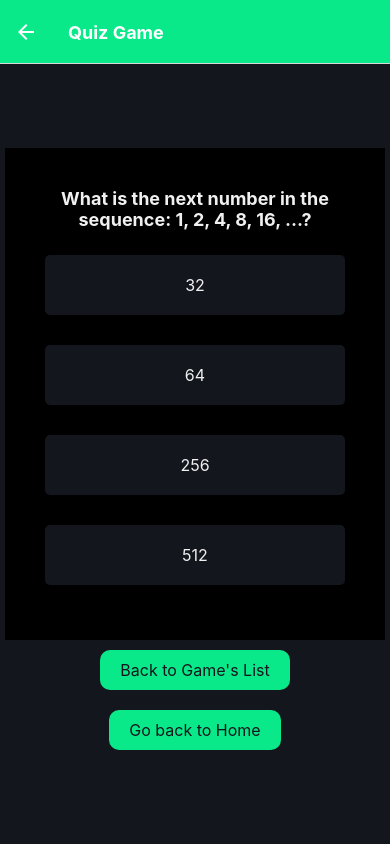
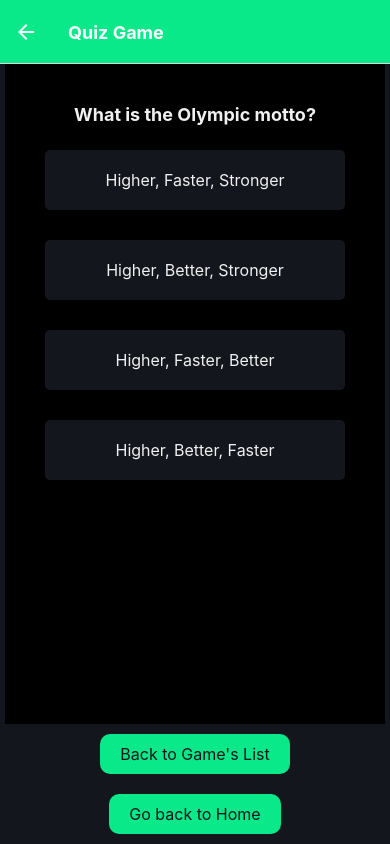
Before and after one commit to jolimadev2/updateApp3Games, a React Native app: screen /Game1 in a window 390 px wide. Built offline with nearby package versions, Linux system fonts and the light colour scheme.

Commit message:
update quiz with olympic theme

```diff
--- a/components/QuizGame.jsx
+++ b/components/QuizGame.jsx
@@ -5,51 +5,51 @@ import {
   TouchableOpacity,
   StyleSheet,
   ImageBackground,
+  ScrollView,
 } from "react-native";
 
 const QuizGame = () => {
   const [currentQuestion, setCurrentQuestion] = useState(0);
   const [showExplanation, setShowExplanation] = useState(false);
   const [score, setScore] = useState(0);
-  // Array de objetos con las preguntas p/el quiz, esto podemos mejorarlo con Firebase y actualizar las preguntas desde ahí.
+
   const preguntas = [
     {
-      pregunta: "What is the next number in the sequence: 1, 2, 4, 8, 16, ...?",
-      opciones: ["32", "64", "256", "512"],
+      pregunta: "What is the Olympic motto?",
+      opciones: ["Higher, Faster, Stronger", "Higher, Better, Stronger", "Higher, Faster, Better", "Higher, Better, Faster"],
+      respuestaCorrecta: 0,
+      explicación:
+        "The Olympic motto is 'Citius, Altius, Fortius', which is Latin for 'Faster, Higher, Stronger'.",
+    },
+    {
+      pregunta: "In which year were the first modern Olympic Games held?",
+      opciones: ["1896", "1900", "1912", "1920"],
+      respuestaCorrecta: 0,
+      explicación:
+        "The first modern Olympic Games were held in Athens, Greece, in 1896.",
+    },
+    {
+      pregunta: "Which country has won the most Olympic medals?",
+      opciones: ["China", "Germany", "USA", "Russia"],
+      respuestaCorrecta: 2,
+      explicación: "The United States has won the most Olympic medals.",
+    },
+    {
+      pregunta: "Which sport is known as 'the sport of kings' and is part of the Summer Olympics?",
+      opciones: ["Equestrian", "Tennis", "Polo", "Fencing"],
+      respuestaCorrecta: 0,
+      explicación:
+        "Equestrian, often referred to as 'the sport of kings', is part of the Summer Olympics.",
+    },
+    {
+      pregunta: "Which athlete has won the most Olympic gold medals?",
+      opciones: ["Usain Bolt", "Michael Phelps", "Larisa Latynina", "Paavo Nurmi"],
       respuestaCorrecta: 1,
       explicación:
-        "The sequence is a geometric progression, in which each number is twice the previous one. Therefore, the next number is 2 * 16 = 32.",
-    },
-    {
-      pregunta: "Which animal has more legs?",
-      opciones: ["The octopus", "The spider", "The starfish", "The earthworm"],
-      respuestaCorrecta: 3,
-      explicación:
-        "The starfish has up to 50 legs, making it the animal with the most legs.",
-    },
-    {
-      pregunta: "What is the capital of France?",
-      opciones: ["París", "Saint Tropez", "Lyon", "Bordeaux"],
-      respuestaCorrecta: 1,
-      explicación: "Paris is the capital of France.",
-    },
-    {
-      pregunta: "What is the result of 2 + 2 * 2?",
-      opciones: ["6", "8", "10", "12"],
-      respuestaCorrecta: 2,
-      explicación:
-        "The order of the mathematical operations is: 1. Multiplication and division 2. Addition and subtractionTherefore, the result is 2 * 2 = 4, then 4 + 2 = 6.",
-    },
-    {
-      pregunta: "What is the answer to life, the universe and everything?",
-      opciones: ["32", "The answer is 42", "No answer", "I don't know."],
-      respuestaCorrecta: 1,
-      explicación:
-        "The answer to life, the universe and everything is 42, according to Douglas Adams' novel 'The Hitchhiker's Guide to the Galactic Hitchhiker'.",
+        "Michael Phelps, an American swimmer, has won the most Olympic gold medals.",
     },
   ];
 
-  // Logica para setear las respuestas, como ven recibiimos como param un dato tipo number
   const handleAnswer = (respuestaSeleccionada) => {
     if (!showExplanation) {
       const preguntaActual = preguntas[currentQuestion];
@@ -63,20 +63,19 @@ const QuizGame = () => {
       }, 4000);
     }
   };
-  // Función para reiniciar el quiz
+
   const reiniciarQuiz = () => {
     setCurrentQuestion(0);
     setShowExplanation(false);
     setScore(0);
   };
 
-  //Renderiza el quiz con las preguntas y opciones correspondientes, despues se reincia el quiz dandole click:
   const renderizarQuiz = () => {
     if (currentQuestion >= preguntas.length) {
       return (
         <View style={styles.container}>
           <Text style={styles.text}>
-            QUIZ FINISHED {`\n`} 🎉¡Thanks to participate!🎉
+            QUIZ FINISHED {`\n`} 🎉 Thanks for participating! 🎉
           </Text>
           <Text style={styles.text}>
             {`\n`}Score: {score} / {preguntas.length}
@@ -92,8 +91,6 @@ const QuizGame = () => {
 
     return (
       <View>
-        {/*Ver si sacar o no la pregunta de abajo */}
-        {/* <Text style={styles.text}>Por favor, responde la siguiente pregunta:</Text> */}
         <Text style={styles.pregunta}>{pregunta}</Text>
         {opciones.map((opcion, index) => (
           <TouchableOpacity
@@ -123,13 +120,11 @@ const QuizGame = () => {
   };
 
   return (
-    <>
+    <ScrollView contentContainerStyle={styles.scrollContainer}>
       <View style={styles.container}>
         {renderizarQuiz()}
         {renderizarExplicacion()}
-
-        {showExplanation ? null : (
-          //Esta opcion va a ser muy buena para escoger imagenes de la tematica del quiz
+        {!showExplanation && (
           <ImageBackground
             // source={require("../assets/images/bgimg.png")}
             // style={{
@@ -143,11 +138,15 @@ const QuizGame = () => {
           />
         )}
       </View>
-    </>
+    </ScrollView>
   );
 };
 
 const styles = StyleSheet.create({
+  scrollContainer: {
+    flexGrow: 1,
+    justifyContent: "center",
+  },
   textTitle: {
     color: "#f0f0f0",
     fontStyle: "normal",
@@ -161,8 +160,8 @@ const styles = StyleSheet.create({
     padding: 40,
     backgroundColor: "black",
     width: 380,
+    flexGrow: 1,
   },
-
   text: {
     color: "#f0f0f0",
     fontSize: 16,
--- a/screens/HomeScreen.jsx
+++ b/screens/HomeScreen.jsx
@@ -4,7 +4,7 @@ import { View, Text, StyleSheet, TouchableOpacity } from "react-native";
 const HomeScreen = ({ navigation }) => {
   return (
     <View style={styles.container}>
-      <Text style={styles.title}>WELCOME TO LOGIC GAMES</Text>
+      <Text style={styles.title}>WELCOME TO Native GAMES</Text>
       <View style={styles.buttonContainer}>
         <TouchableOpacity style={styles.button} onPress={() => navigation.navigate("GamesList")}>
           <Text style={styles.text}>Play to Start</Text>
```
Lines whose indentation alone changed are shown as unchanged.
